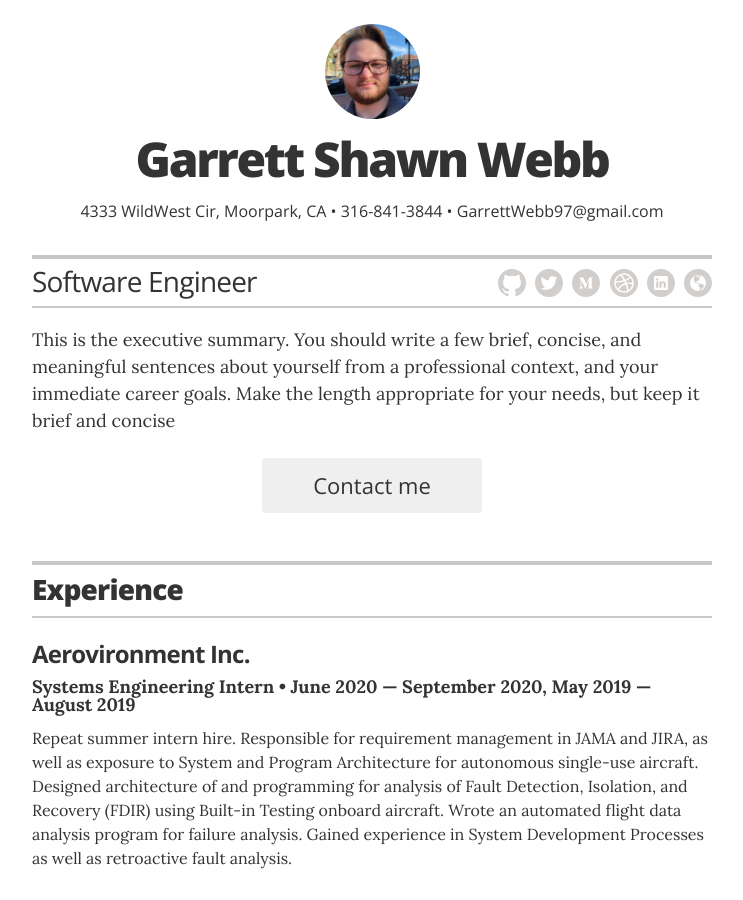
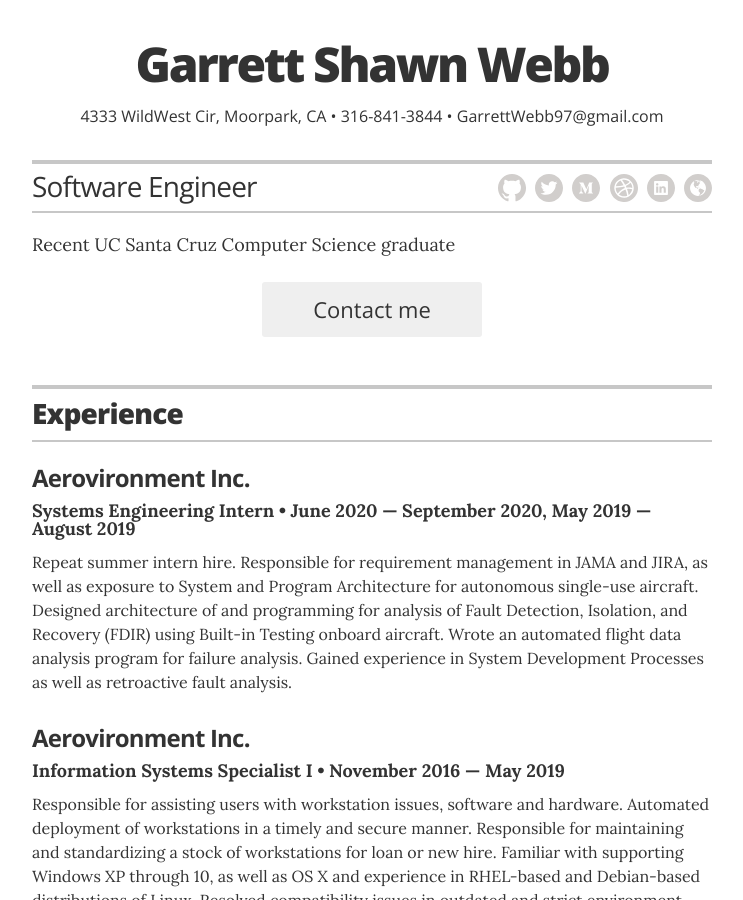
Before and after one commit to Garrett-Webb/Garrett-Webb.github.io, a Jekyll site: the page built from index.html, in a window 1280 px wide and 900 px high. Shown: the whole window, without its empty margins (268-1011 px from the left). Built offline with Jekyll 4.4.1, drawn with Linux system fonts in a browser that asks for light colours.

Commit message:
hid avatar, did intro

```diff
--- a/_config.yml
+++ b/_config.yml
@@ -9,7 +9,7 @@ sass:
   style: compressed
 
 # Resume settings
-resume_avatar:                  "true"
+resume_avatar:                  "false"
 resume_name:                    "Garrett Shawn Webb"
 resume_title:                   "Software Engineer"
 
@@ -23,7 +23,7 @@ resume_contact_address:         "4333 WildWest Cir"
 resume_header_contact_info:     "4333 WildWest Cir, Moorpark, CA • 316-841-3844 • GarrettWebb97@gmail.com"
 display_header_contact_info:    "true"
 
-resume_header_intro: "<p>This is the executive summary. You should write a few brief, concise, and meaningful sentences about yourself from a professional context, and your immediate career goals. Make the length appropriate for your needs, but keep it brief and concise</p>"
+resume_header_intro: "<p>Recent UC Santa Cruz Computer Science graduate</p>"
 
 # use "yes" to display the email contact button,
 # "no" to display an "I'm not looking for work" message,
```
